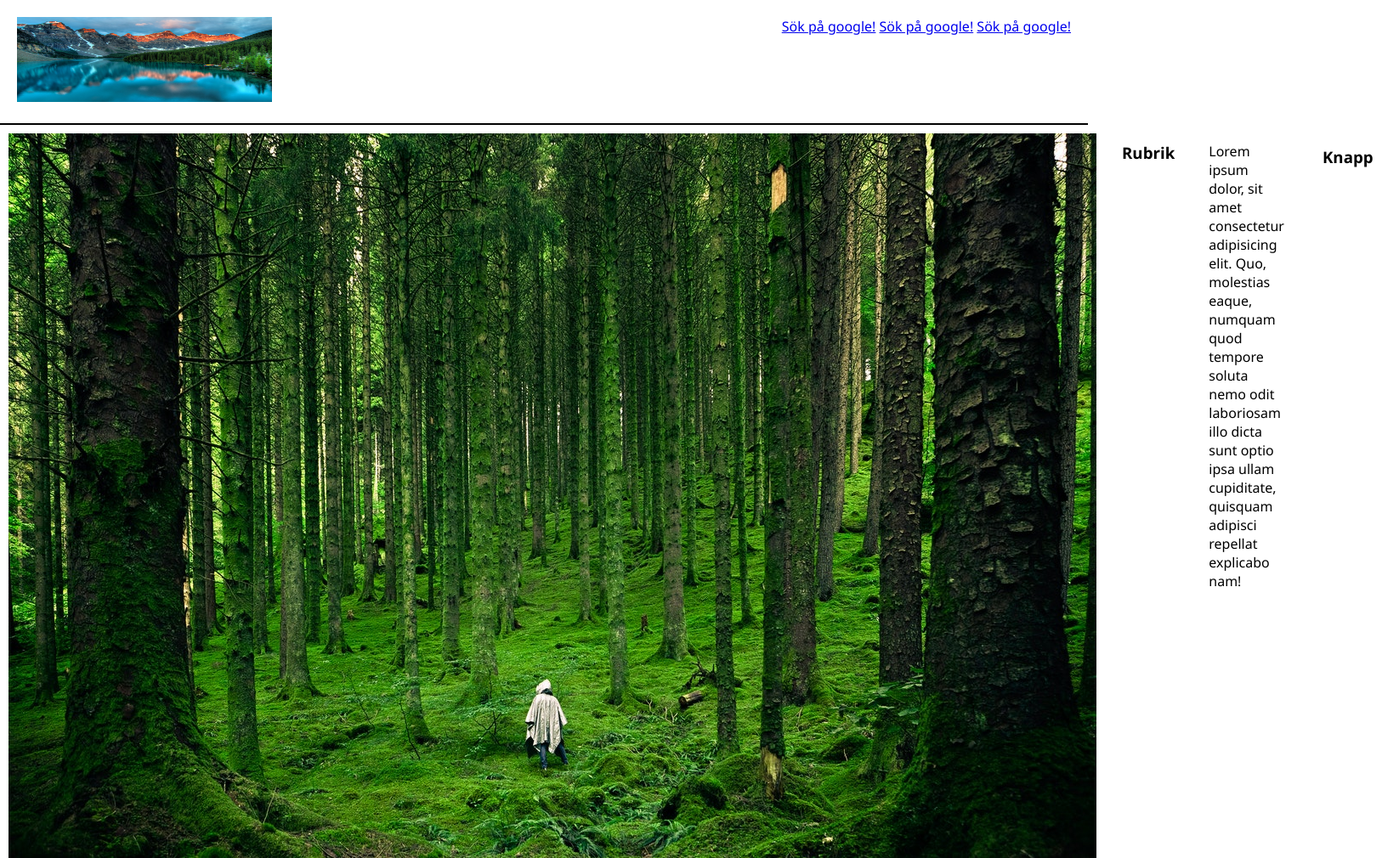
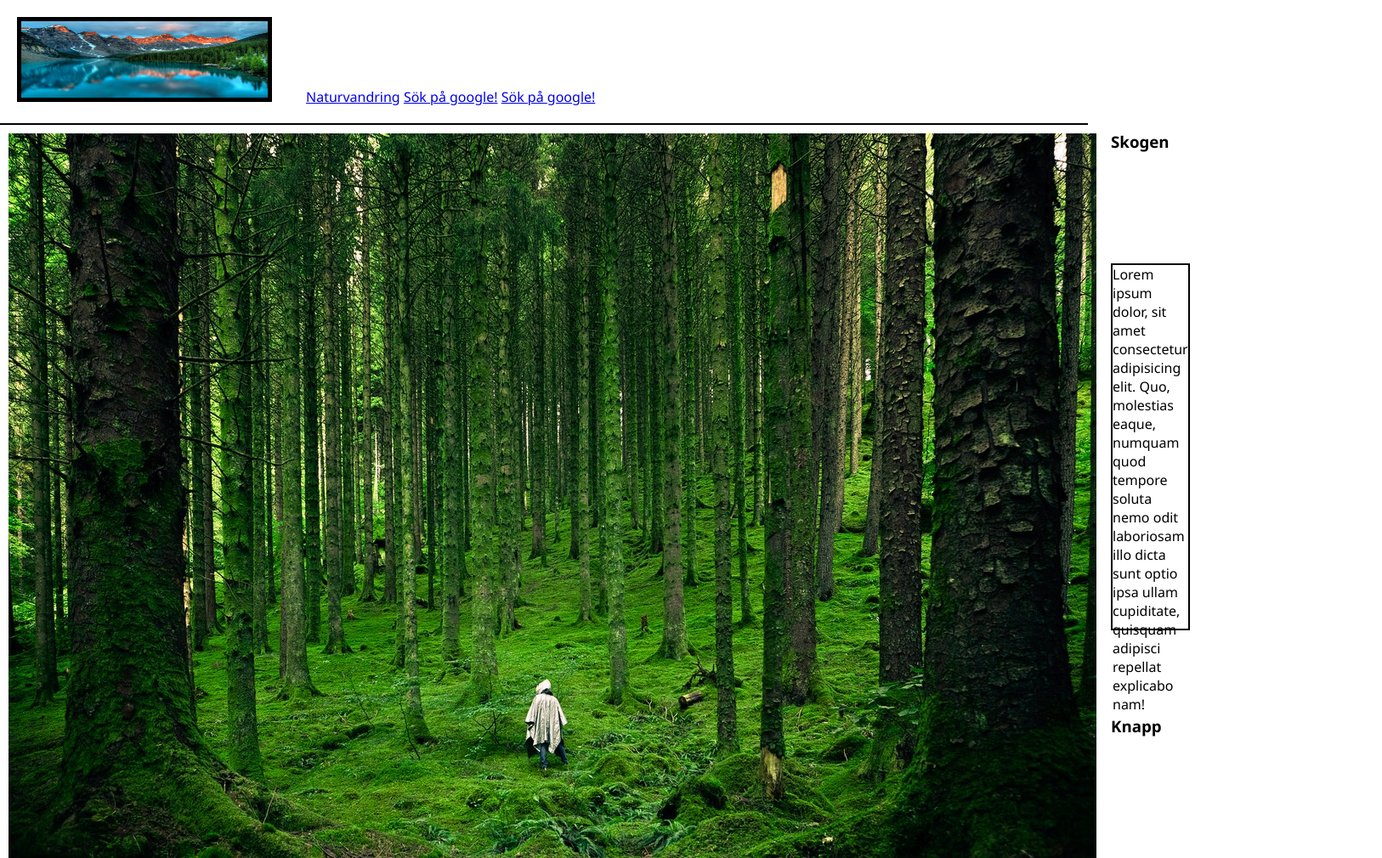
Before and after one commit to eriknyberg91/Inl-mningsuppgift-2-Erik-Nyberg-HTML-CSS, a plain HTML site: page index.html in a window 1280 px wide. Shown: the whole page at 85% size, 1626 px wide, since content can reach past the window. Drawn offline with Linux system fonts and the light colour scheme.

Commit message:
Final touches

```diff
--- a/index.html
+++ b/index.html
@@ -5,7 +5,7 @@
     <meta name = "description" content = "Inlämningsuppgift för HTML/CSS kurs!">
     <meta http-equiv="X-UA-Compatible" content="IE=edge">
     <meta name="viewport" content="width=device-width, initial-scale=1.0">
-    <title>Min hemsida</title>
+    <title>Naturvandring</title>
     <link rel="stylesheet" href="./style/style.css">
 </head>
 <body>
@@ -16,7 +16,7 @@
             height = "100">
         </div>
         <div class = "top-links">
-            <a href="https://google.com">Sök på google!</a>
+            <a href="https://naturkartan.se/sv/">Naturvandring</a>
             <a href="https://google.com">Sök på google!</a>
             <a href="https://google.com">Sök på google!</a>
         </div>
@@ -26,23 +26,14 @@
         <div class = "main-large-image">
             <img src="./img/largeimageforest.jpg" alt="Forest">
         </div>
-        <div class = "main-header">
-            <h3>Rubrik</h3>
-        </div>
-
-        <div class = "main-brödtext">
+        <div class = "main-text">
+            <h3>Skogen</h3>
             <p> Lorem ipsum dolor, sit amet consectetur adipisicing elit.
-                Quo, molestias eaque, numquam quod tempore soluta nemo odit laboriosam illo dicta sunt optio ipsa ullam cupiditate,
-                quisquam adipisci repellat explicabo nam!</p>
-        </div>
-
-        <div class = "main-knapp">
+                    Quo, molestias eaque, numquam quod tempore soluta nemo odit laboriosam illo dicta sunt optio ipsa ullam cupiditate,
+                    quisquam adipisci repellat explicabo nam!</p>
             <h3>Knapp</h3>
+            </div>
         </div>
     </div>
-
-
-
-
 </body>
 </html>
--- a/style/style.css
+++ b/style/style.css
@@ -5,61 +5,54 @@
 }
 
 
-
 .top-image-links-container {
     display: flex;
     border-bottom: 2px solid black;
-    justify-content: space-between;
+    align-items: flex-end;
 }
 
 .top-image {
-    padding: 10px;
-    margin: 10px;
-}
-
-.top-links {
+    width: 25%;
     padding: 10px;
     margin: 10px;
 
 }
 
-.top-links a {
+.top-links {
+    width: 75%;
+    padding: 10px;
+    margin: 10px;
 
 }
 
 .main-container {
     display: flex;
 }
+
 .main-large-image {
-  margin: 10px;
+    margin: 10px;
+}
+
+.main-text {
+    padding: 7px;
+}
+
+.main-text p {
+    margin-bottom: 100px;
+    height: 50%;
+    border: 2px solid black;
+
+}
+
+.main-text h3 {
+    height: 18%;
+
+
+
 
 
 }
 
-.main-text-container {
-    display:block;
+.top-image-links-container img {
+    border: 5px solid black;
 }
-.main-header {
-
-    width: 50%;
-    height: 100px;
-    padding: 10px;
-    margin: 10px;
-}
-
-.main-brödtext {
-
-    width: 50%;
-    height: 100px;
-    padding: 10px;
-    margin: 10px;
-
-}
-
-.main-knapp {
-
-    width: 50%;
-    height: 100px;
-    padding: 10px;
-    margin: 15px;
-}
```
